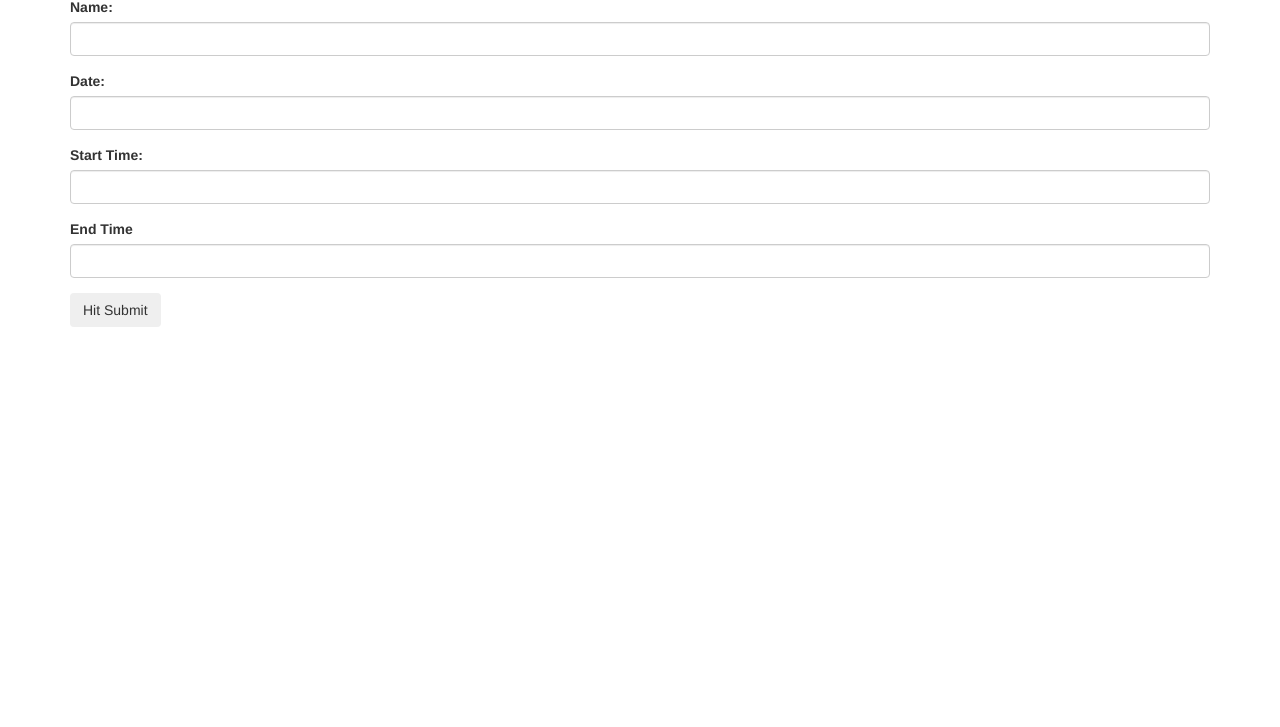
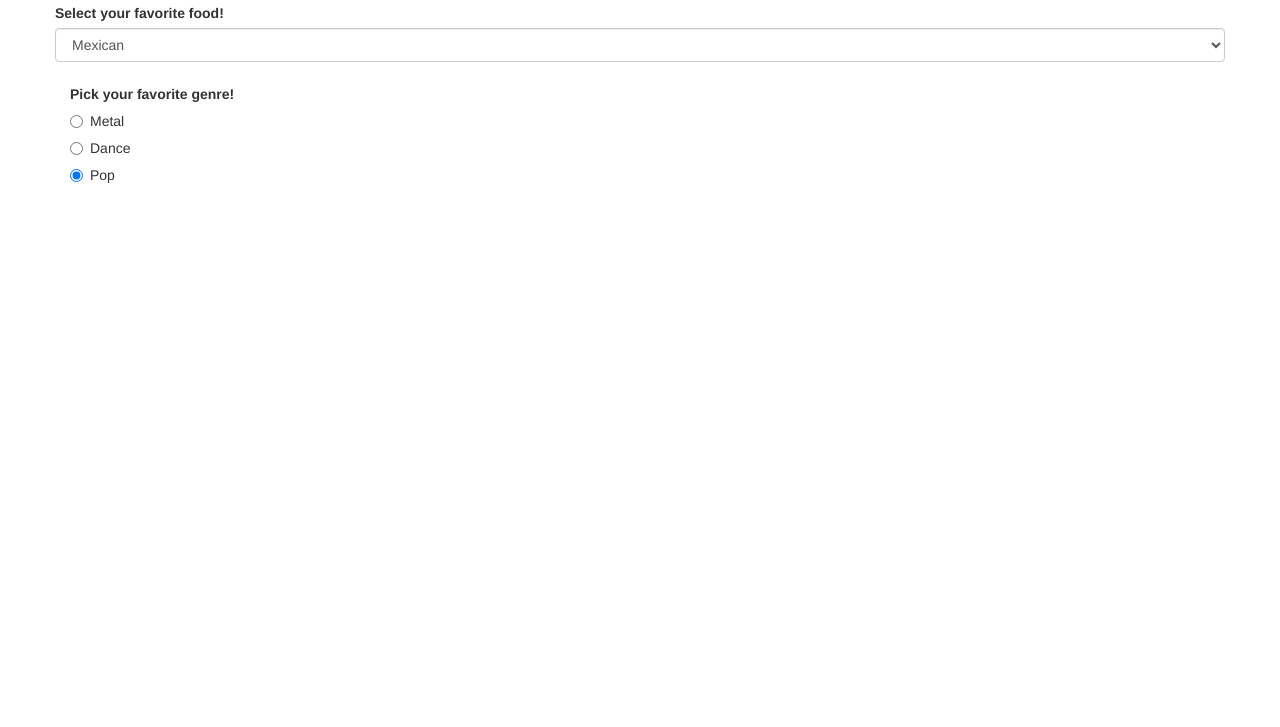
Before and after one commit to andreawilkowski/appointment, a plain HTML site: page index.html in a window 1280 px wide. Shown: the part 73-800 px from the top of the page. Drawn offline with nearby package versions, Linux system fonts and the light colour scheme.

Commit message:
add html for questions about name, favorite food, and favorite music.

```diff
--- a/index.html
+++ b/index.html
@@ -10,32 +10,43 @@
   </head>
   <body>
     <div class="container">
-      <h1>Book an Appointment</h1>
-      <form>
+      <title>Survey</title>
+      <form class="form-horizontal">
         <div class="form-group">
-          <label for="name">Name:</label>
-          <input type="text" class="form-control" id="name">
+          <label for="name" class="control-label">Your name:</label>
+          <input id="name" class="form-control" type="text">
         </div>
         <div class="form-group">
-          <label for="date">Date:</label>
-          <input type="text" class="form-control" id="date">
+          <label for="food">Select your favorite food!</label>
+          <select class="form-control" id="food">
+            <option>Mexican</option>
+            <option>Italian</option>
+            <option>Thai</option>
+            <option>Brazilian</option>
+          </select>
         </div>
-        <div class="form-group">
-          <label for="start-time">Start Time:</label>
-          <input type="text" class="form-control" id="start-time">
+        <label for="music" class="control-label">Pick your favorite genre!</label>
+        <div class="radio">
+          <label>
+            <input type="radio" name="music" value="metal" checked>
+            Metal
+          </label>
         </div>
-        <div class="form-group">
-          <label for="end-time">End Time</label>
-          <input type="text" class="form-control" id="end-time">
+        <div class="radio">
+          <label>
+            <input type="radio" name="music" value="Dance" checked>
+            Dance
+          </label>
         </div>
-        <button type ="submit" class="btn"> Hit Submit</button>
+        <div class="radio">
+          <label>
+            <input type="radio" name="music" value="Pop" checked>
+            Pop
+          </label>
+        </div>
+
+
       </form>
-      <div id="confirmation">
-      <h1>Here is your confirmation!</h1>
-      <p> <span class ="name"></span> requested an appointment on, <span class ="date"></span> at
-        <span class ="start-time"></span> and ending at
-        <span class ="end-time"></span>.
-      </div>
     </div>
   </body>
 </html>
--- a/js/scripts.js
+++ b/js/scripts.js
@@ -1,18 +1,8 @@
 $(document).ready(function(){
   $("form").submit(function(event){
     debugger;
-    var nameInput = $("input#name").val();
-    var dateInput = $("input#date").val();
-    var starttimeInput = $("input#start-time").val();
-    var endtimeInput = $("input#end-time").val();
-
-    $(".name").text(nameInput);
-    $(".date").text(dateInput);
-    $(".start-time").text(starttimeInput);
-    $(".end-time").text(endtimeInput);
-
-    $("#confirmation").show();
-
+    var food = $("#food").val();
+    var flavor = $("input:radio[name=music]:checked").val();
     event.preventDefault();
   });
 });
```
